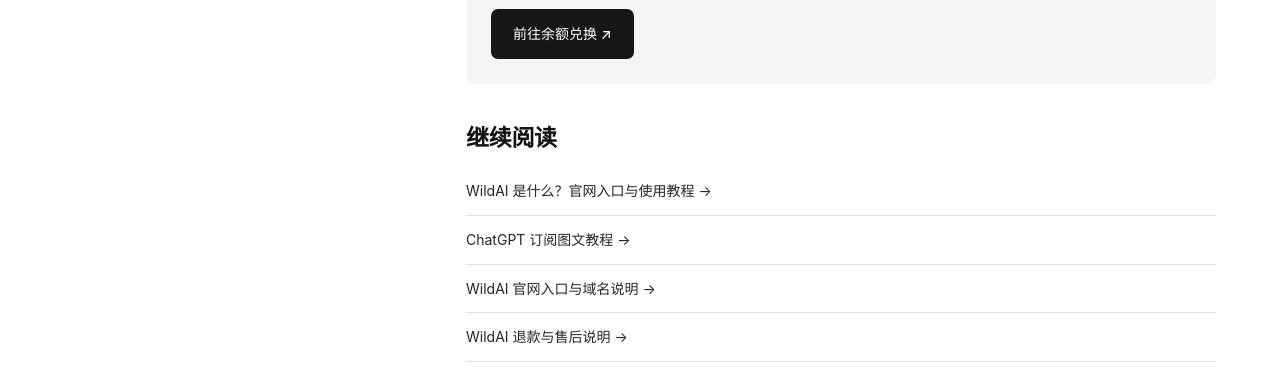
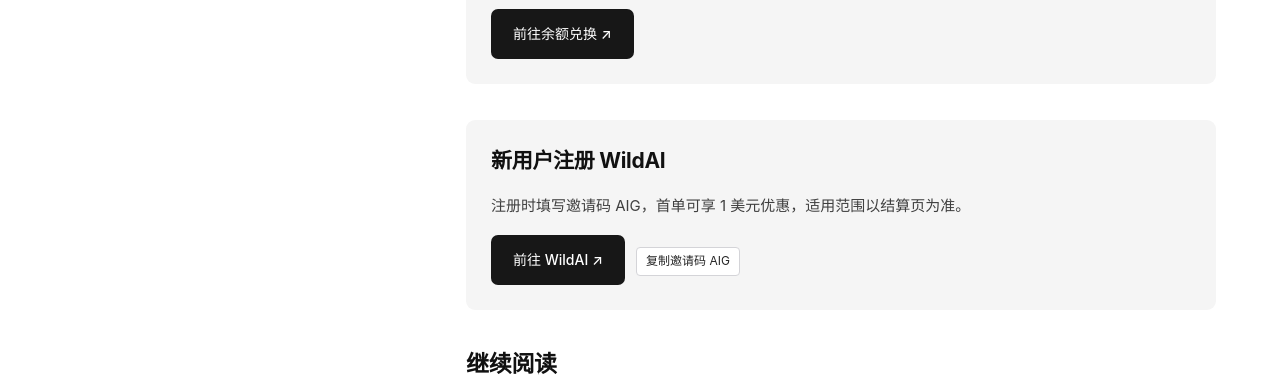
Before and after one commit to bewildAI/wildai-help, a plain HTML site: page guides/wildcard-balance-redeem/index.html in a window 1280 px wide. Shown: the part 2225-2616 px from the top of the page. Drawn offline with Linux system fonts and the light colour scheme.

Commit message:
Add AIG registration CTA to Wildcard balance guide

```diff
--- a/guides/wildcard-balance-redeem/index.html
+++ b/guides/wildcard-balance-redeem/index.html
@@ -33,5 +33,6 @@ if (location.hostname === 'wildai.help' || location.hostname === 'www.wildai.hel
 <p>先在 WildAI 查看兑换或订单状态，再核对你当前登录的 ChatGPT 账号是否与订单一致。如果订单显示完成，但 ChatGPT 仍是免费版，把兑换记录发给客服核查，先别重复兑换。</p>
 </div>
 <div class="article-cta"><h2>查看历史余额</h2><a class="button" href="https://bewild.ai/redeem?utm_source=wildai_help&utm_medium=referral&utm_content=wildcard-balance-redeem">前往余额兑换 ↗</a></div>
+<div class="article-cta"><h2>新用户注册 WildAI</h2><p>注册时填写邀请码 AIG，首单可享 1 美元优惠，适用范围以结算页为准。</p><a class="button" href="https://bewild.ai/?code=AIG&amp;utm_source=wildai_help&amp;utm_medium=referral&amp;utm_content=wildcard-balance-redeem" rel="sponsored noopener" target="_blank">前往 WildAI ↗</a> <button class="copy-code" data-copy="AIG">复制邀请码 AIG</button></div>
 <div class="related"><h2>继续阅读</h2><a href="/guides/what-is-wildai/">WildAI 是什么？官网入口与使用教程 →</a><a href="/guides/chatgpt-subscription/">ChatGPT 订阅图文教程 →</a><a href="/guides/wildai-official-site/">WildAI 官网入口与域名说明 →</a><a href="/guides/wildai-refund/">WildAI 退款与售后说明 →</a></div>
 </article></main><footer><div class="wrap footer-top"><a class="brand" href="/"><img alt="WildAI" class="official-logo" fetchpriority="high" height="30" src="/assets/optimized/wildai-logo.3e92c2f512a7.svg" width="131"/><span class="brand-sub">帮助中心</span></a><p>让每一次订阅，都更清楚一点。</p><a href="/about/">内容说明与推荐披露 ↗</a></div><div class="wrap footer-bottom"><span>© 2026 WildAI 帮助中心</span><span>非 OpenAI / Anthropic 官方网站 · 推荐邀请码 AIG</span></div></footer></body></html>
```
